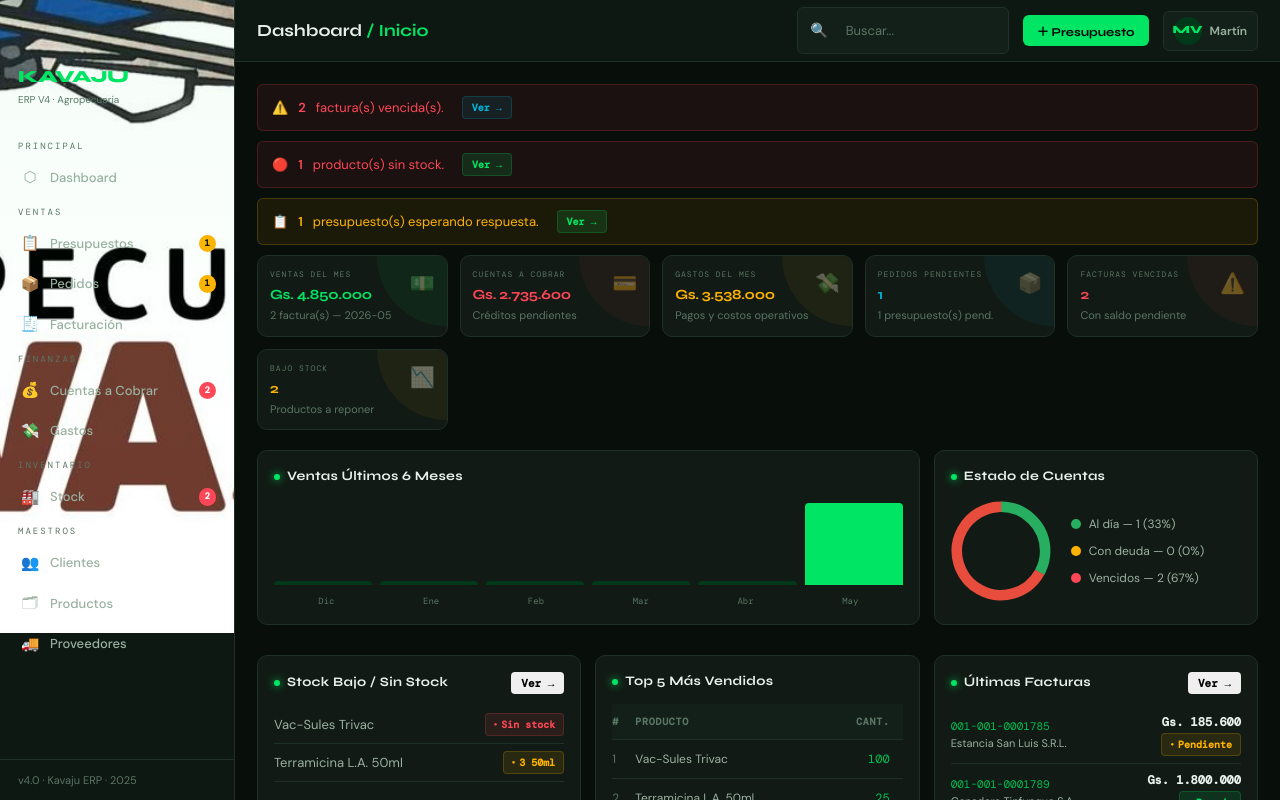
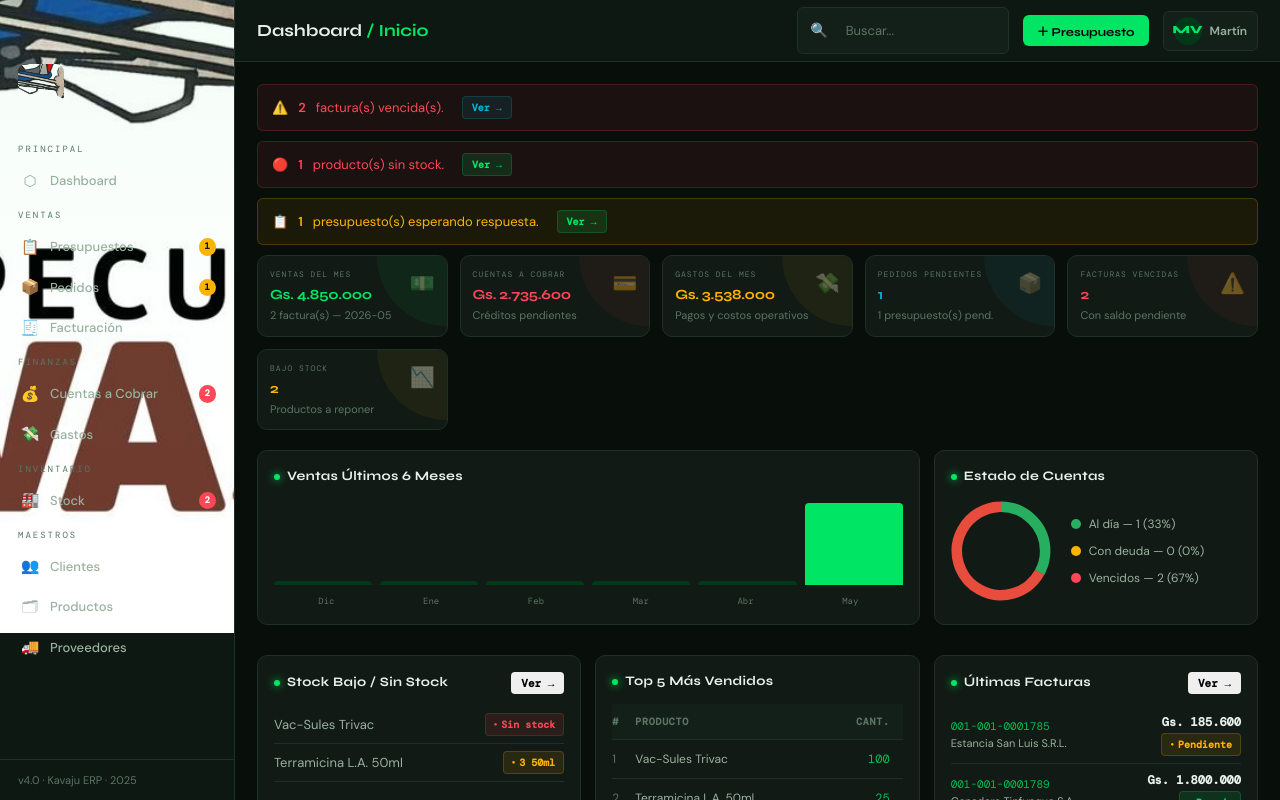
Before and after one commit to martinlopezbrizuela/sistema, a plain HTML site: page index.html in a window 1280 px wide. Drawn offline with nearby package versions, Linux system fonts and the light colour scheme.

Commit message:
Update index.html

```diff
--- a/index.html
+++ b/index.html
@@ -17,10 +17,11 @@
       <div class="sb-logo-icon">
         <img src="logo-kavaju.png" alt="KAVAJU" class="sb-logo-img">
       </div>
-      <div class="sb-logo-text">
-        <div class="name">KAVAJU</div>
-        <div class="sub">ERP V4 · Agropecuaria</div>
-      </div>
+      <div class="sb-logo-icon" style="overflow:hidden;">
+  <img src="logo-kavaju.png"
+       alt="KAVAJU"
+       style="width:160px;height:auto;margin-left:-48px;margin-top:-8px;">
+</div>
     </div>
     <nav class="sb-nav">
       <div class="sb-group">Principal</div>
```
